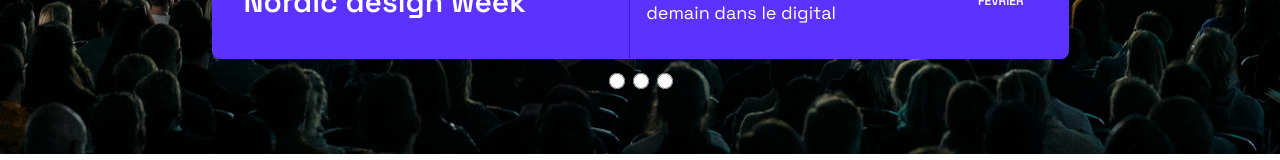
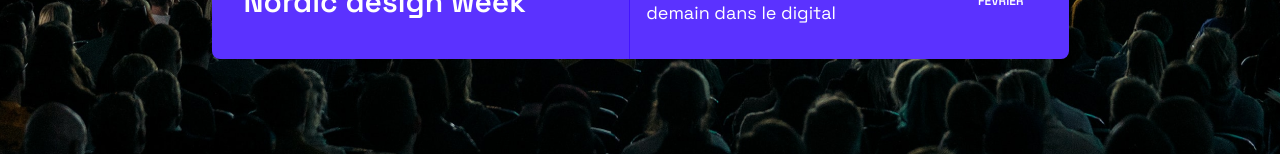
Before and after one commit to NatashaFinkel/Debuggez-une-application-React.JS-main, a React (Create React App) app: page / in a window 1280 px wide. Shown: the part 512-672 px from the top of the page. Built offline with nearby package versions, Linux system fonts and the light colour scheme.

Commit message:
Ajout des key du slider et modif du compteur de slides

```diff
--- a/src/containers/Slider/index.js
+++ b/src/containers/Slider/index.js
@@ -18,38 +18,37 @@ const Slider = () => {
     return () => clearInterval(interval);
   }, [byDateDesc]);
 
+  const sliderSpans = byDateDesc?.map((_event, slideIndex) => (
+    <div
+      // eslint-disable-next-line react/no-array-index-key
+      key={slideIndex}
+      className={`slider-span ${index === slideIndex ? 'active' : ''}`}
+      id={`slider-span-${slideIndex}`}
+    />
+  ));
+
   return (
     <div className="SlideCardList">
       {byDateDesc?.map((event, idx) => (
         <>
-            <div key={`SlideCard_${event.title}`}
-              className={`SlideCard SlideCard--${index === idx ? "display" : "hide"
+          <div key={event.id} id={event.title} className={`SlideCard SlideCard--${index === idx ? "display" : "hide"
             }`}
           >
-              <img src={event.cover} alt="forum" />
+            <img src={event.cover} key={event.cover} alt="forum" />
             <div className="SlideCard__descriptionContainer">
               <div className="SlideCard__description">
-                  <h3>{event.title}</h3>
-                  <p>{event.description}</p>
-                  <div>{getMonth(new Date(event.date))}</div>
+                <h3 key={event.title}>{event.title}</h3>
+                <p key={event.description}>{event.description}</p>
+                <div key={event.date}>{getMonth(new Date(event.date))}</div>
               </div>
             </div>
           </div>
-            <div key={`SliderPaginationContainer_${event.id}`} className="SlideCard__paginationContainer">
-              <div className="SlideCard__pagination" name="pagination">
-                {byDateDesc.map((_, radioIdx) => (
-                  <input
-                    type="radio"
-                    name="radio-button"
-                    value={radioIdx}
-                   /*  ici : peut-être changer la nature des inputs ??    */
-                  />
-                ))}
-              </div>
+          <div className="SlideCard__paginationContainer">
+            <div key={`pagination_${event.slideIndex}`} className="SlideCard__pagination">{sliderSpans}</div>
           </div>
         </>
       ))}
-      </div>
+    </div >
   );
 };
 
```
Lines whose indentation alone changed are shown as unchanged.
